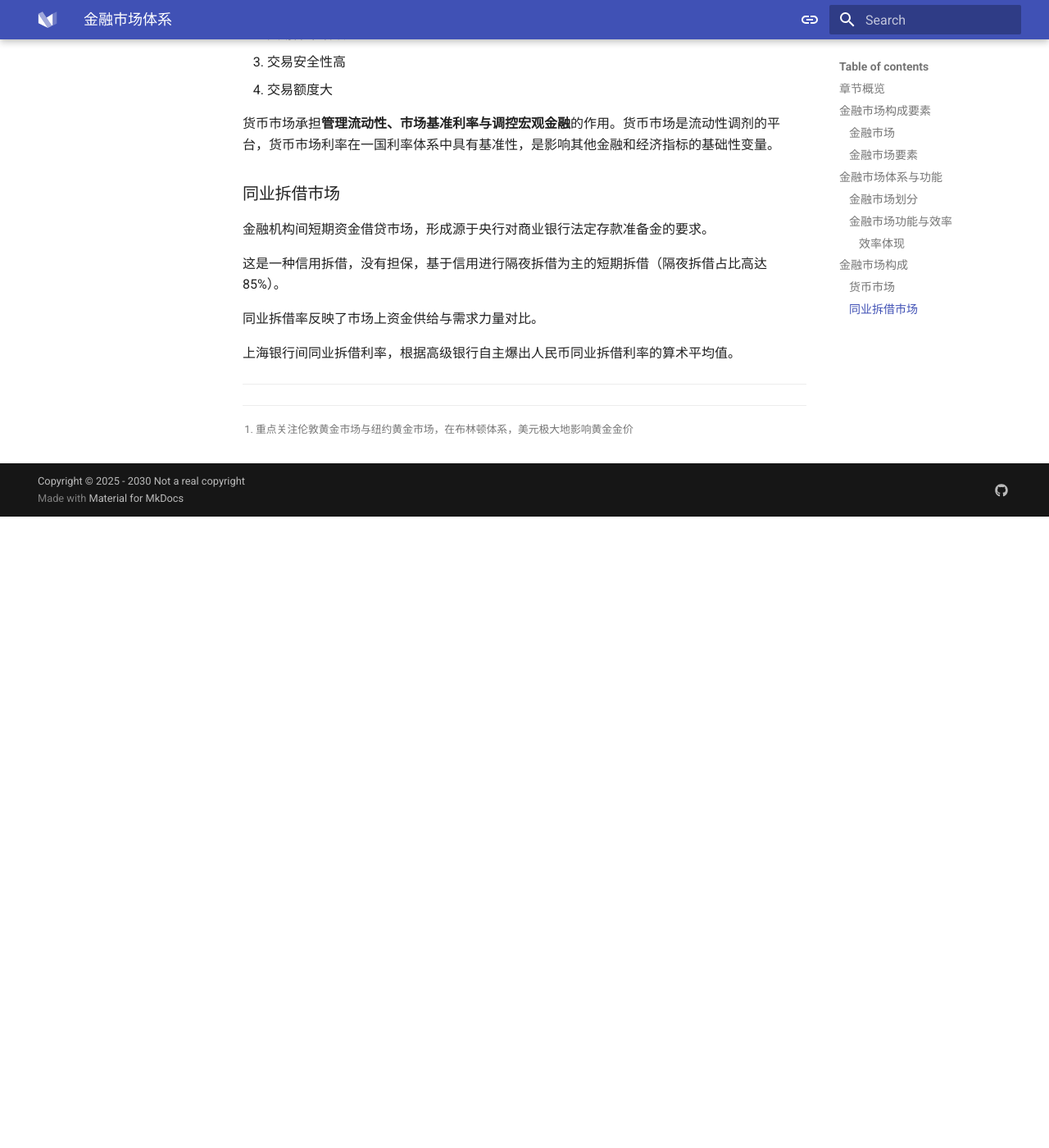
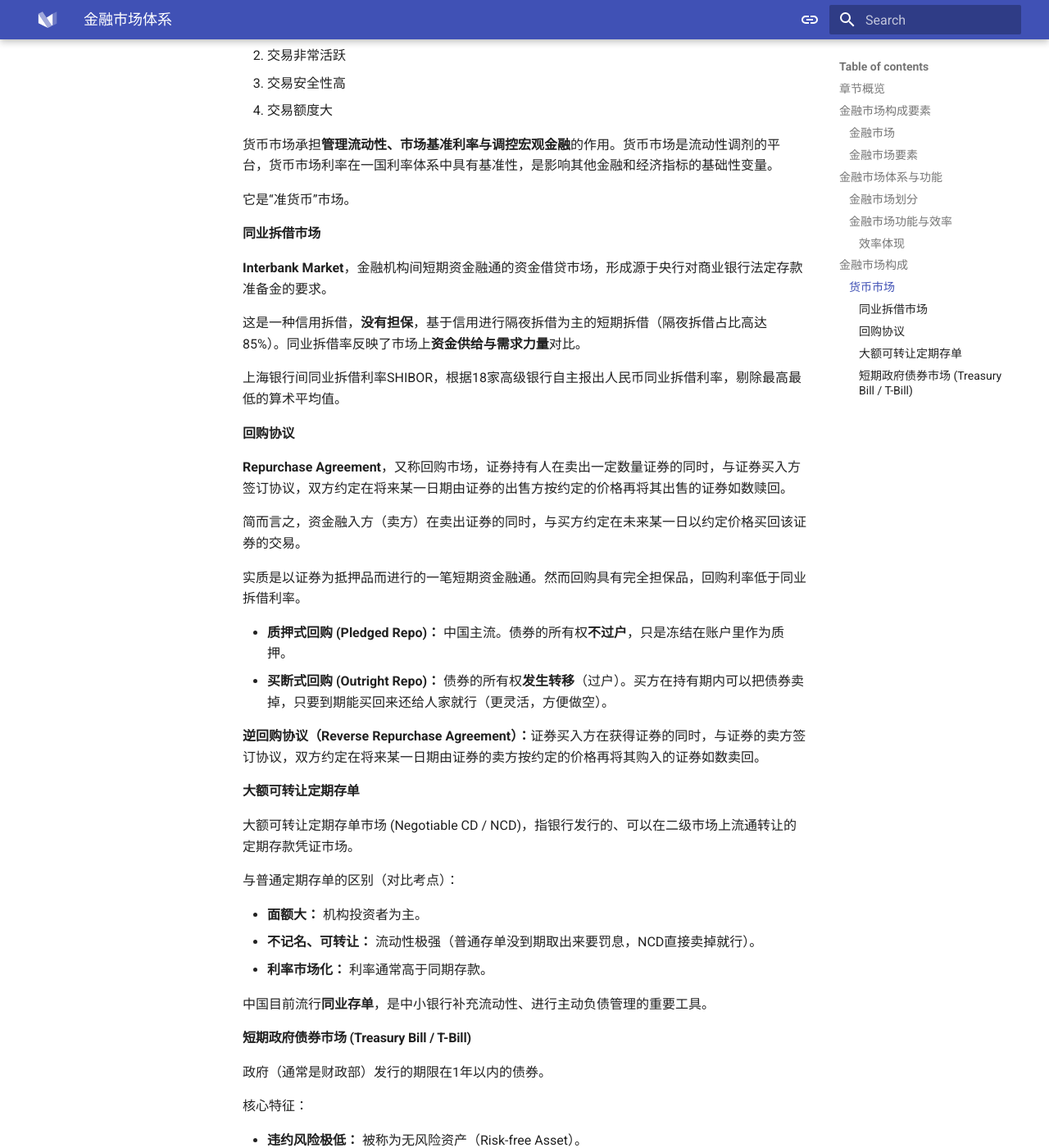
Before and after one commit to HarudogMyLand/FuckEconomicNote, an MkDocs documentation site: the page built from docs/finance/finance8.md, in a window 1280 px wide and 1400 px high, scrolled down 2400 px. Shown: the whole window at 82% size. Built offline with MkDocs 1.6.1 and Material for MkDocs 9.7.7, drawn with Linux system fonts in a browser that asks for light colours; before the commit the page ends 3030 px from its top, so only the background shows below that; some of the changed text lies outside the part shown.

Commit message:
Update finance8.md

```diff
--- a/docs/finance/finance8.md
+++ b/docs/finance/finance8.md
@@ -6,7 +6,7 @@
 - 金融市场体系功能
 - 货币市场及其子市场的特点
 
-希望您还记得[有效市场假说](finance6.md/#有效市场假说)的内容
+如果说上一章讲的是“谁在玩金融（机构）”，这一章讲的就是“在哪里玩（市场）”以及“玩什么规则（机制）”。这一节将涉及一些有效市场假说的假定，希望您还记得[有效市场假说](finance6.md/#有效市场假说)的内容。
 
 ## 金融市场构成要素
 
@@ -65,9 +65,9 @@
 
 如何衡量市场效率？我们考虑市场发挥的有效效率：
 
-1. 市场活动有效性
-2. 有效市场假说的定价有效性
-3. 市场资源配置的有效性：流动性高低
+1. 金融市场活动有效性
+2. 根据有效市场假说的定价有效性
+3. 市场资源配置的有效性，即流动性高低
 
 建立在“公开、公平、公正”基础上的透明度是金融市场得以健康发展的制度保证。完善的价格机制、规范的市场参与者行为和活跃的金融创新是提高金融市场有效性的重要条件。
 
@@ -86,19 +86,55 @@
 
 货币市场承担**管理流动性、市场基准利率与调控宏观金融**的作用。货币市场是流动性调剂的平台，货币市场利率在一国利率体系中具有基准性，是影响其他金融和经济指标的基础性变量。
 
+它是“准货币”市场。
 
 
-### 同业拆借市场
+#### 同业拆借市场
 
-金融机构间短期资金借贷市场，形成源于央行对商业银行法定存款准备金的要求。
+**Interbank Market**，金融机构间短期资金融通的资金借贷市场，形成源于央行对商业银行法定存款准备金的要求。
 
-这是一种信用拆借，没有担保，基于信用进行隔夜拆借为主的短期拆借（隔夜拆借占比高达85%）。
+这是一种信用拆借，**没有担保**，基于信用进行隔夜拆借为主的短期拆借（隔夜拆借占比高达85%）。同业拆借率反映了市场上**资金供给与需求力量**对比。
 
-同业拆借率反映了市场上资金供给与需求力量对比。
+上海银行间同业拆借利率SHIBOR，根据18家高级银行自主报出人民币同业拆借利率，剔除最高最低的算术平均值。
 
-上海银行间同业拆借利率，根据高级银行自主爆出人民币同业拆借利率的算术平均值。
+#### 回购协议
+
+**Repurchase Agreement**，又称回购市场，证券持有人在卖出一定数量证券的同时，与证券买入方签订协议，双方约定在将来某一日期由证券的出售方按约定的价格再将其出售的证券如数赎回。
+
+简而言之，资金融入方（卖方）在卖出证券的同时，与买方约定在未来某一日以约定价格买回该证券的交易。
+
+实质是以证券为抵押品而进行的一笔短期资金融通。然而回购具有完全担保品，回购利率低于同业拆借利率。
+
+- **质押式回购 (Pledged Repo)：** 中国主流。债券的所有权**不过户**，只是冻结在账户里作为质押。
+- **买断式回购 (Outright Repo)：** 债券的所有权**发生转移**（过户）。买方在持有期内可以把债券卖掉，只要到期能买回来还给人家就行（更灵活，方便做空）。
+
+**逆回购协议（Reverse Repurchase Agreement）：**证券买入方在获得证券的同时，与证券的卖方签订协议，双方约定在将来某一日期由证券的卖方按约定的价格再将其购入的证券如数卖回。
+
+#### 大额可转让定期存单
+
+大额可转让定期存单市场 (Negotiable CD / NCD)，指银行发行的、可以在二级市场上流通转让的定期存款凭证市场。
+
+与普通定期存单的区别（对比考点）：
+
+- **面额大：** 机构投资者为主。
+- **不记名、可转让：** 流动性极强（普通存单没到期取出来要罚息，NCD直接卖掉就行）。
+- **利率市场化：** 利率通常高于同期存款。
+
+中国目前流行**同业存单**，是中小银行补充流动性、进行主动负债管理的重要工具。
+
+#### 短期政府债券市场 (Treasury Bill / T-Bill)
+
+政府（通常是财政部）发行的期限在1年以内的债券。
+
+核心特征：
+
+- **违约风险极低：** 被称为无风险资产（Risk-free Asset）。
+- **流动性极强：** 随时能变现，近似于现金。
+- **发行方式：** 通常采用**贴现发行**（低于面值卖，到期按面值还，差价就是利息）
 
 
+
+是市场**无风险基准利率**的天然锚，央行进行**公开市场操作**的主要买卖对象。
 
 ---
 
```
